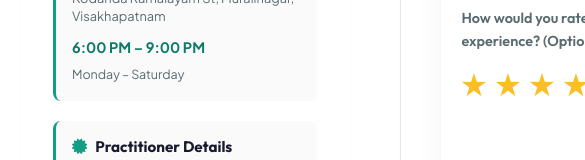
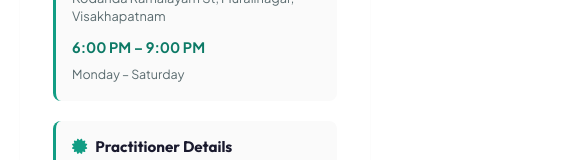
Before and after one commit to ramsri90/doctor-sai-sekhar-physician-website, a Next.js app: page /contact in a window 390 px wide. Shown: the part 960-1120 px from the top of the page, 585 px wide, since content can reach past the window. Built offline with nearby package versions, Linux system fonts and the light colour scheme.

Commit message:
Fix mobile view styling for about grid, contact grid, and rating form layout

```diff
--- a/src/app/globals.css
+++ b/src/app/globals.css
@@ -2577,6 +2577,7 @@ a {
 
 .star-rating {
   display: flex;
+  flex-wrap: wrap;
   gap: 8px;
 }
 
@@ -2687,6 +2688,8 @@ a {
 }
 
 @media (max-width: 991px) {
+  .about-grid,
+  .contact-grid,
   .doctor-grid {
     grid-template-columns: 1fr;
     gap: 40px;
@@ -3075,4 +3078,7 @@ a {
     font-size: 1rem;
     padding: 12px;
   }
-}
+  .star-btn {
+    font-size: 1.5rem;
+  }
+}
--- a/src/components/ContactForm.tsx
+++ b/src/components/ContactForm.tsx
@@ -140,7 +140,7 @@ export default function ContactForm() {
                   onClick={() => handleStarClick(star)}
                   className={`star-btn ${star <= formData.rating ? "active" : ""}`}
                   aria-label={`Rate ${star} Stars`}
-                  style={{ background: "none", border: "none", fontSize: "1.8rem", cursor: "pointer", color: star <= formData.rating ? "#fbbf24" : "#e5e7eb", transition: "color 0.2s" }}
+                  style={{ color: star <= formData.rating ? "#fbbf24" : "#e5e7eb" }}
                 >
                   ★
                 </button>
```
